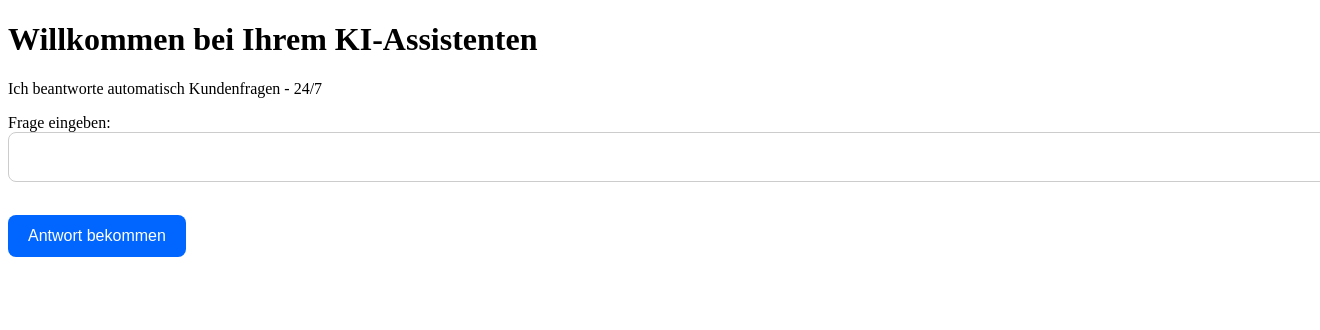
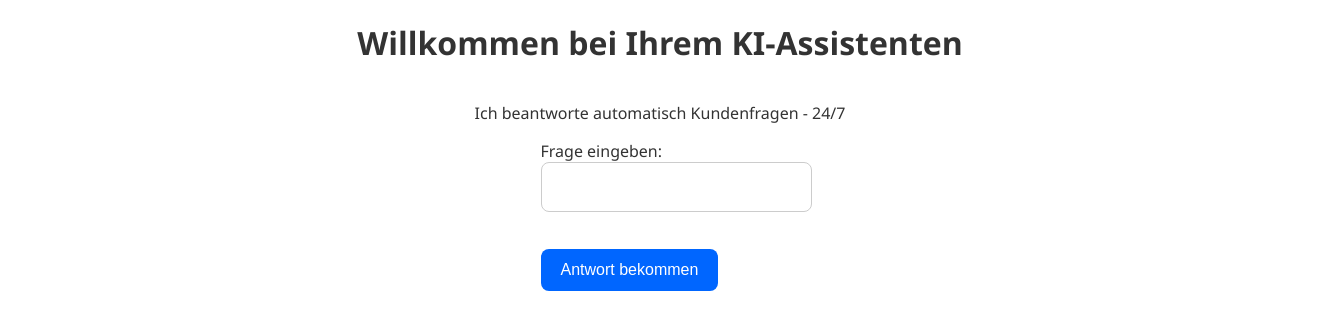
Before and after one commit to Ani494/Ki-Projekt, a Flask app: page / in a window 1320 px wide; the page is wider, and only the part inside the window is pictured. Shown: the top 330 px of that part. Run offline with Flask 3, Linux system fonts and the light colour scheme.

Commit message:
Fix typo in body background color

```diff
--- a/static/style.css
+++ b/static/style.css
@@ -1,6 +1,8 @@
-bbody {
+body {
   font-family: 'Segoe UI', Tahoma, Geneva, Verdana, sans-serif;
-  background-color: #f4f6f9;
+  background-color: { #8e44ad; /* Violett */
+}
+;
   color: #333;
   margin: 0;
   padding: 0;
```
